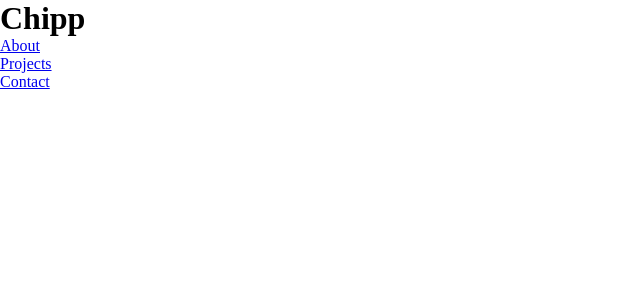
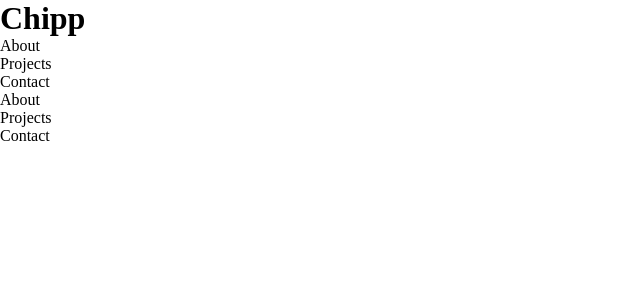
Before and after one commit to chippest/chippest.github.io, a React (Vite) app: page / in a window 1280 px wide. Shown: the top 300 px of the page, without its empty margins (0-640 px from the left). Built offline with nearby package versions, Linux system fonts and the light colour scheme.

Commit message:
removed router completely

```diff
--- a/src/App.jsx
+++ b/src/App.jsx
@@ -1,4 +1,3 @@
-import { Route, Routes, Link } from "react-router-dom";
 import { Projects } from "./Pages/Projects";
 import { Contact } from "./pages/Contact";
 import { About } from "./pages/About";
@@ -15,24 +14,14 @@ function App() {
       <h1>Chipp</h1>
       <div className="container">
         <div className="pageNav">
-          <div className="button">
-            <Link to="/about">About</Link>
-          </div>
-          <div className="button">
-            <Link to="/projects">Projects</Link>
-          </div>
-          <div className="button">
-            <Link to="/contact">Contact</Link>
-          </div>
+          <div className="button">About</div>
+          <div className="button">Projects</div>
+          <div className="button">Contact</div>
         </div>
         <div className="page">
-          <Routes>
-            <Route path="/about" element={<About />} />
-            <Route path="/projects" element={<Projects />} />
-            <Route path="/contact" element={<Contact />} />
-            {/* Optionally add a fallback route */}
-            {/* <Route path="*" element={<About />} /> */}
-          </Routes>
+          <About />
+          <Projects />
+          <Contact />
         </div>
       </div>
     </div>
--- a/src/main.jsx
+++ b/src/main.jsx
@@ -1,13 +1,10 @@
 import { StrictMode } from "react";
 import { createRoot } from "react-dom/client";
-import { HashRouter } from "react-router-dom";
 import "./index.css";
 import App from "./App.jsx";
 
 createRoot(document.getElementById("root")).render(
   <StrictMode>
-    <HashRouter>
-      <App />
-    </HashRouter>
+    <App />
   </StrictMode>
 );
```
